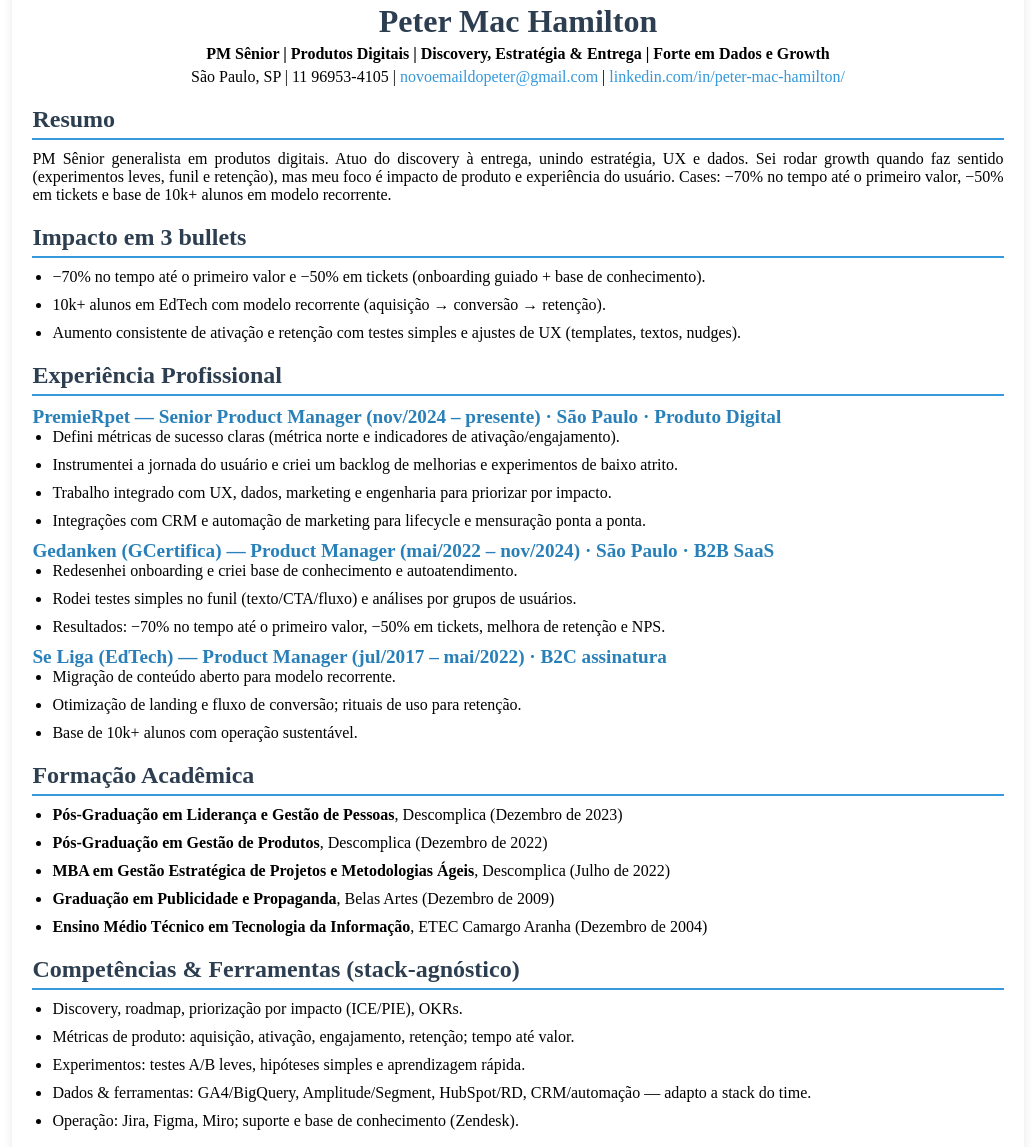
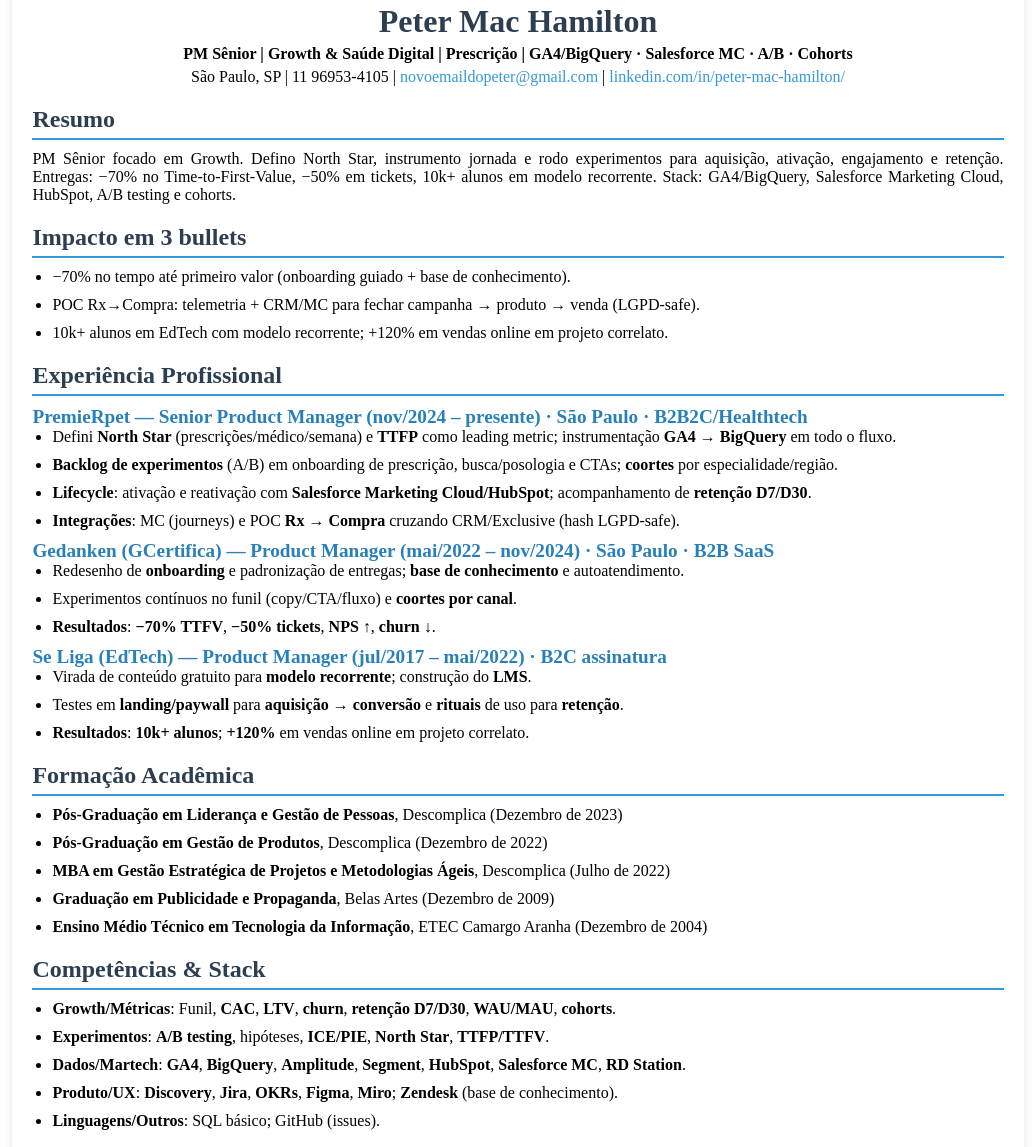
Before and after one commit to javaijafoi/cv, a plain HTML site: page SeniorProductManager.html in a window 1280 px wide. Shown: the part 37-1184 px from the top of the page, without its empty margins (122-1157 px from the left). Drawn offline with Linux system fonts and the light colour scheme.

Commit message:
fix: resolve conflicts in SeniorProductManager resume

```diff
--- a/SeniorProductManager.html
+++ b/SeniorProductManager.html
@@ -34,22 +34,22 @@
     <!-- Dados Pessoais -->
     <header>
       <h1>Peter Mac Hamilton</h1>
-      <p><strong>PM Sênior | Produtos Digitais | Discovery, Estratégia & Entrega | Forte em Dados e Growth</strong></p>
+      <p><strong>PM Sênior | Growth & Saúde Digital | Prescrição | GA4/BigQuery · Salesforce MC · A/B · Cohorts</strong></p>
       <p>São Paulo, SP | 11 96953-4105 | <a href="mailto:novoemaildopeter@gmail.com">novoemaildopeter@gmail.com</a> | <a href="https://www.linkedin.com/in/peter-mac-hamilton" target="_blank">linkedin.com/in/peter-mac-hamilton/</a></p>
     </header>
 
     <!-- Resumo -->
     <section id="summary">
       <h2>Resumo</h2>
-      <p>PM Sênior generalista em produtos digitais. Atuo do discovery à entrega, unindo estratégia, UX e dados. Sei rodar growth quando faz sentido (experimentos leves, funil e retenção), mas meu foco é impacto de produto e experiência do usuário. Cases: −70% no tempo até o primeiro valor, −50% em tickets e base de 10k+ alunos em modelo recorrente.</p>
+      <p>PM Sênior focado em Growth. Defino North Star, instrumento jornada e rodo experimentos para aquisição, ativação, engajamento e retenção. Entregas: −70% no Time-to-First-Value, −50% em tickets, 10k+ alunos em modelo recorrente. Stack: GA4/BigQuery, Salesforce Marketing Cloud, HubSpot, A/B testing e cohorts.</p>
     </section>
 
     <section>
       <h2>Impacto em 3 bullets</h2>
       <ul>
-        <li>−70% no tempo até o primeiro valor e −50% em tickets (onboarding guiado + base de conhecimento).</li>
-        <li>10k+ alunos em EdTech com modelo recorrente (aquisição → conversão → retenção).</li>
-        <li>Aumento consistente de ativação e retenção com testes simples e ajustes de UX (templates, textos, nudges).</li>
+        <li>−70% no tempo até primeiro valor (onboarding guiado + base de conhecimento).</li>
+        <li>POC Rx→Compra: telemetria + CRM/MC para fechar campanha → produto → venda (LGPD-safe).</li>
+        <li>10k+ alunos em EdTech com modelo recorrente; +120% em vendas online em projeto correlato.</li>
       </ul>
     </section>
 
@@ -58,30 +58,30 @@
       <h2>Experiência Profissional</h2>
 
       <div class="job">
-        <h3>PremieRpet — Senior Product Manager (nov/2024 – presente) · São Paulo · Produto Digital</h3>
+        <h3>PremieRpet — Senior Product Manager (nov/2024 – presente) · São Paulo · B2B2C/Healthtech</h3>
         <ul>
-          <li>Defini métricas de sucesso claras (métrica norte e indicadores de ativação/engajamento).</li>
-          <li>Instrumentei a jornada do usuário e criei um backlog de melhorias e experimentos de baixo atrito.</li>
-          <li>Trabalho integrado com UX, dados, marketing e engenharia para priorizar por impacto.</li>
-          <li>Integrações com CRM e automação de marketing para lifecycle e mensuração ponta a ponta.</li>
+          <li>Defini <strong>North Star</strong> (prescrições/médico/semana) e <strong>TTFP</strong> como leading metric; instrumentação <strong>GA4 → BigQuery</strong> em todo o fluxo.</li>
+          <li><strong>Backlog de experimentos</strong> (A/B) em onboarding de prescrição, busca/posologia e CTAs; <strong>coortes</strong> por especialidade/região.</li>
+          <li><strong>Lifecycle</strong>: ativação e reativação com <strong>Salesforce Marketing Cloud/HubSpot</strong>; acompanhamento de <strong>retenção D7/D30</strong>.</li>
+          <li><strong>Integrações</strong>: MC (journeys) e POC <strong>Rx → Compra</strong> cruzando CRM/Exclusive (hash LGPD-safe).</li>
         </ul>
       </div>
 
       <div class="job">
         <h3>Gedanken (GCertifica) — Product Manager (mai/2022 – nov/2024) · São Paulo · B2B SaaS</h3>
         <ul>
-          <li>Redesenhei onboarding e criei base de conhecimento e autoatendimento.</li>
-          <li>Rodei testes simples no funil (texto/CTA/fluxo) e análises por grupos de usuários.</li>
-          <li>Resultados: −70% no tempo até o primeiro valor, −50% em tickets, melhora de retenção e NPS.</li>
+          <li>Redesenho de <strong>onboarding</strong> e padronização de entregas; <strong>base de conhecimento</strong> e autoatendimento.</li>
+          <li>Experimentos contínuos no funil (copy/CTA/fluxo) e <strong>coortes por canal</strong>.</li>
+          <li><strong>Resultados</strong>: <strong>−70% TTFV</strong>, <strong>−50% tickets</strong>, <strong>NPS ↑</strong>, <strong>churn ↓</strong>.</li>
         </ul>
       </div>
 
       <div class="job">
         <h3>Se Liga (EdTech) — Product Manager (jul/2017 – mai/2022) · B2C assinatura</h3>
         <ul>
-          <li>Migração de conteúdo aberto para modelo recorrente.</li>
-          <li>Otimização de landing e fluxo de conversão; rituais de uso para retenção.</li>
-          <li>Base de 10k+ alunos com operação sustentável.</li>
+          <li>Virada de conteúdo gratuito para <strong>modelo recorrente</strong>; construção do <strong>LMS</strong>.</li>
+          <li>Testes em <strong>landing/paywall</strong> para <strong>aquisição → conversão</strong> e <strong>rituais</strong> de uso para <strong>retenção</strong>.</li>
+          <li><strong>Resultados</strong>: <strong>10k+ alunos</strong>; <strong>+120%</strong> em vendas online em projeto correlato.</li>
         </ul>
       </div>
     </section>
@@ -98,15 +98,15 @@
       </ul>
     </section>
 
-    <!-- Competências & Ferramentas (stack-agnóstico) -->
+    <!-- Competências & Stack -->
     <section>
-      <h2>Competências & Ferramentas (stack-agnóstico)</h2>
+      <h2>Competências & Stack</h2>
       <ul>
-        <li>Discovery, roadmap, priorização por impacto (ICE/PIE), OKRs.</li>
-        <li>Métricas de produto: aquisição, ativação, engajamento, retenção; tempo até valor.</li>
-        <li>Experimentos: testes A/B leves, hipóteses simples e aprendizagem rápida.</li>
-        <li>Dados & ferramentas: GA4/BigQuery, Amplitude/Segment, HubSpot/RD, CRM/automação — adapto a stack do time.</li>
-        <li>Operação: Jira, Figma, Miro; suporte e base de conhecimento (Zendesk).</li>
+        <li><strong>Growth/Métricas</strong>: Funil, <strong>CAC</strong>, <strong>LTV</strong>, <strong>churn</strong>, <strong>retenção D7/D30</strong>, <strong>WAU/MAU</strong>, <strong>cohorts</strong>.</li>
+        <li><strong>Experimentos</strong>: <strong>A/B testing</strong>, hipóteses, <strong>ICE/PIE</strong>, <strong>North Star</strong>, <strong>TTFP/TTFV</strong>.</li>
+        <li><strong>Dados/Martech</strong>: <strong>GA4</strong>, <strong>BigQuery</strong>, <strong>Amplitude</strong>, <strong>Segment</strong>, <strong>HubSpot</strong>, <strong>Salesforce MC</strong>, <strong>RD Station</strong>.</li>
+        <li><strong>Produto/UX</strong>: <strong>Discovery</strong>, <strong>Jira</strong>, <strong>OKRs</strong>, <strong>Figma</strong>, <strong>Miro</strong>; <strong>Zendesk</strong> (base de conhecimento).</li>
+        <li><strong>Linguagens/Outros</strong>: SQL básico; GitHub (issues).</li>
       </ul>
     </section>
 
```
